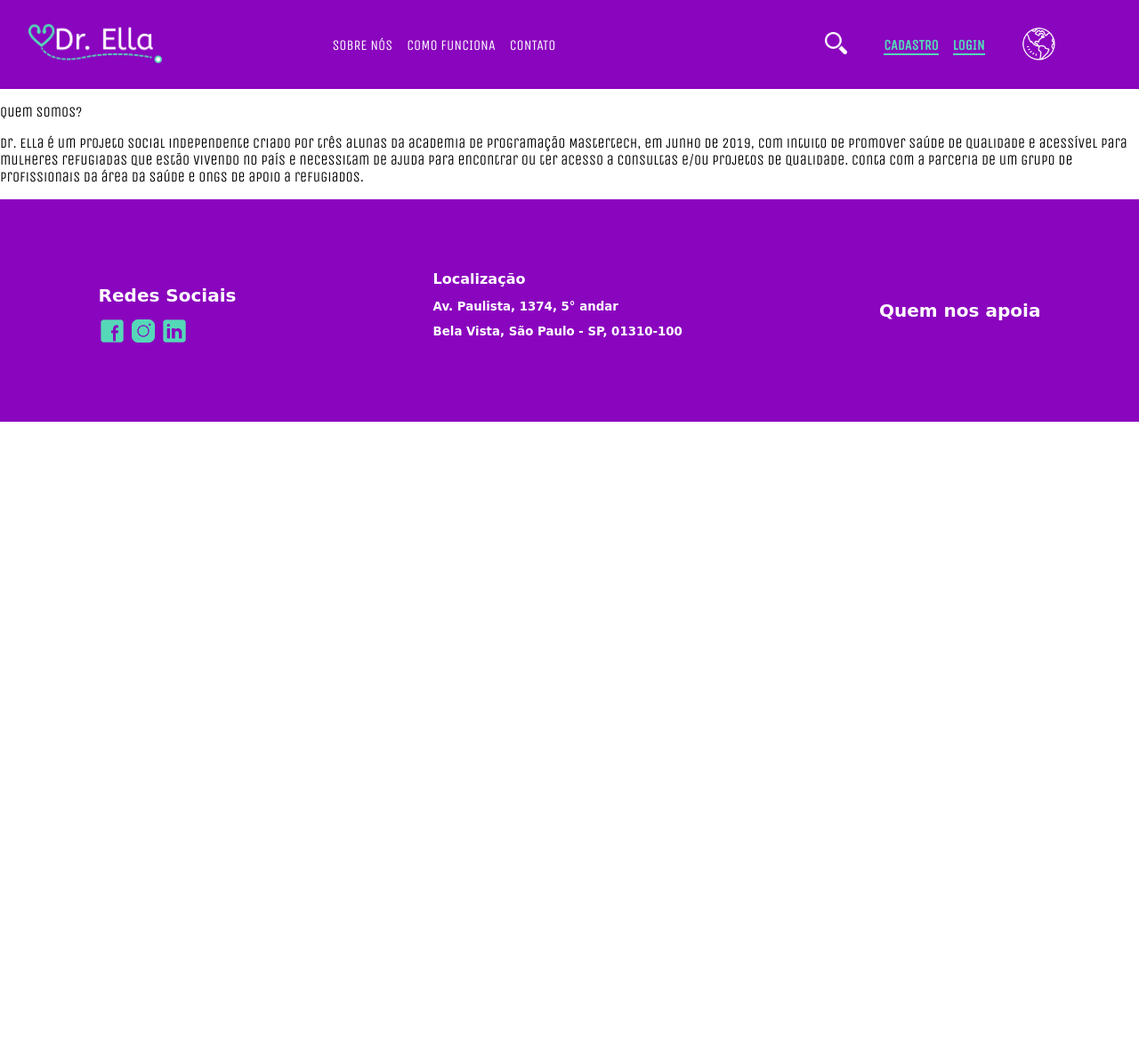
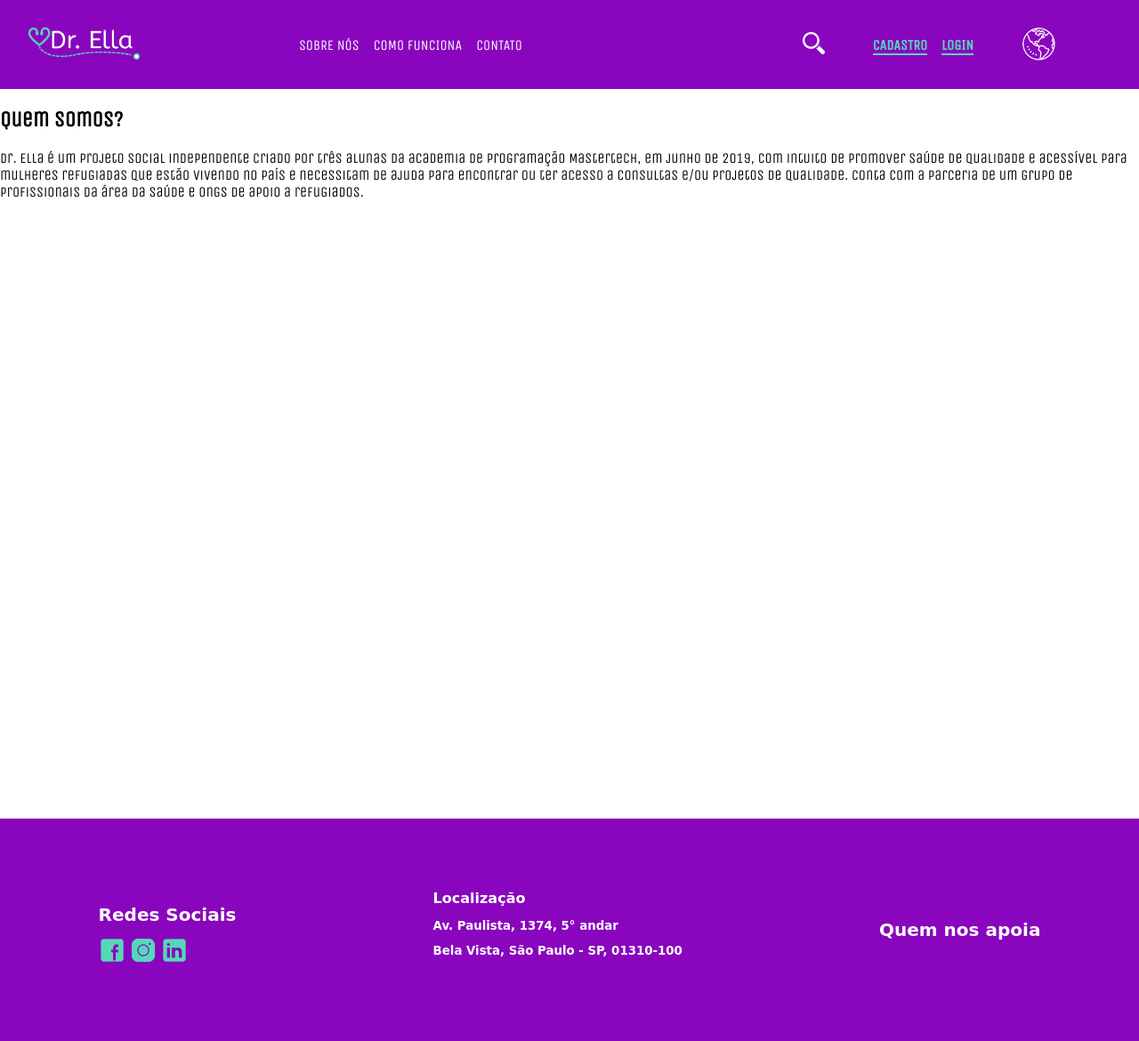
Before and after one commit to vanmtv/dr-ella, a Django app: page /sobre-nos/ in a window 1280 px wide. Shown: the whole page at 89% size. Before the commit the page ends 474 px from the top, so only its background shows below. Run offline with Django 3.2, Linux system fonts and the light colour scheme; some web fonts are replaced.

Commit message:
alterar tamanho logo

```diff
--- a/app/static/css/layout-style.css
+++ b/app/static/css/layout-style.css
@@ -17,7 +17,7 @@ nav{
 }
 
 .logo {
-    width: 300px;
+    width: 250px;
 }
 
 .nav-buttons{
--- a/app/static/css/sobre-nos.css
+++ b/app/static/css/sobre-nos.css
@@ -0,0 +1,3 @@
+#sobre{
+    height: 800px;
+}
--- a/app/templates/layout.html
+++ b/app/templates/layout.html
@@ -16,6 +16,7 @@
     <link rel="stylesheet" href="{% static 'css/home-style.css' %}">
     <link rel="stylesheet" href="{% static 'css/contato-style.css' %}">
     <link rel="stylesheet" href="{% static 'css/login-style.css' %}">
+    <link rel="stylesheet" href="{% static 'css/sobre-nos.css' %}">
     <title>Dr. Ella</title>
 </head>
 
--- a/app/templates/sobre-nos.html
+++ b/app/templates/sobre-nos.html
@@ -2,15 +2,14 @@
 
 {% block content %}
 
-<p>
-    Quem somos?
-</p>
-<p>
-    Dr. Ella é um projeto social independente criado por três alunas da academia de programação Mastertech, em junho de 2019, com intuito de promover saúde de qualidade e acessível para mulheres refugiadas que estão vivendo no país e necessitam de ajuda para encontrar ou ter acesso a consultas e/ou projetos de qualidade. Conta com a parceria de um grupo de profissionais da área da saúde e ongs de apoio a refugiados.
-</p>
-
-<p>
-
-</p>
+<section id="sobre">
+        <div>
+            <h1>
+        Quem somos?
+            </h1>
+            <p>    Dr. Ella é um projeto social independente criado por três alunas da academia de programação Mastertech, em junho de 2019, com intuito de promover saúde de qualidade e acessível para mulheres refugiadas que estão vivendo no país e necessitam de ajuda para encontrar ou ter acesso a consultas e/ou projetos de qualidade. Conta com a parceria de um grupo de profissionais da área da saúde e ongs de apoio a refugiados.
+                </p>
+        </div>
+</section>
 
 {% endblock %}
```
Also changed, not shown: app/static/css/home-style.css (+4 -4 lines).
